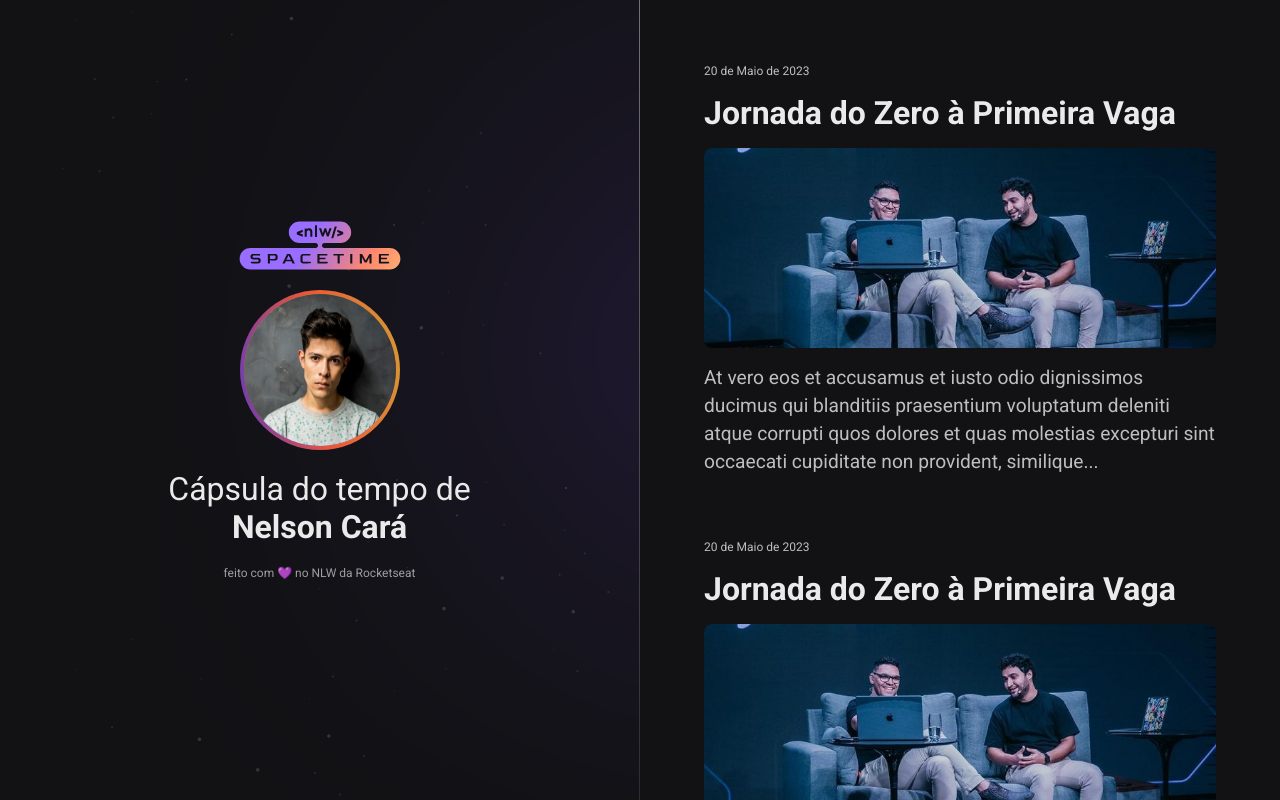
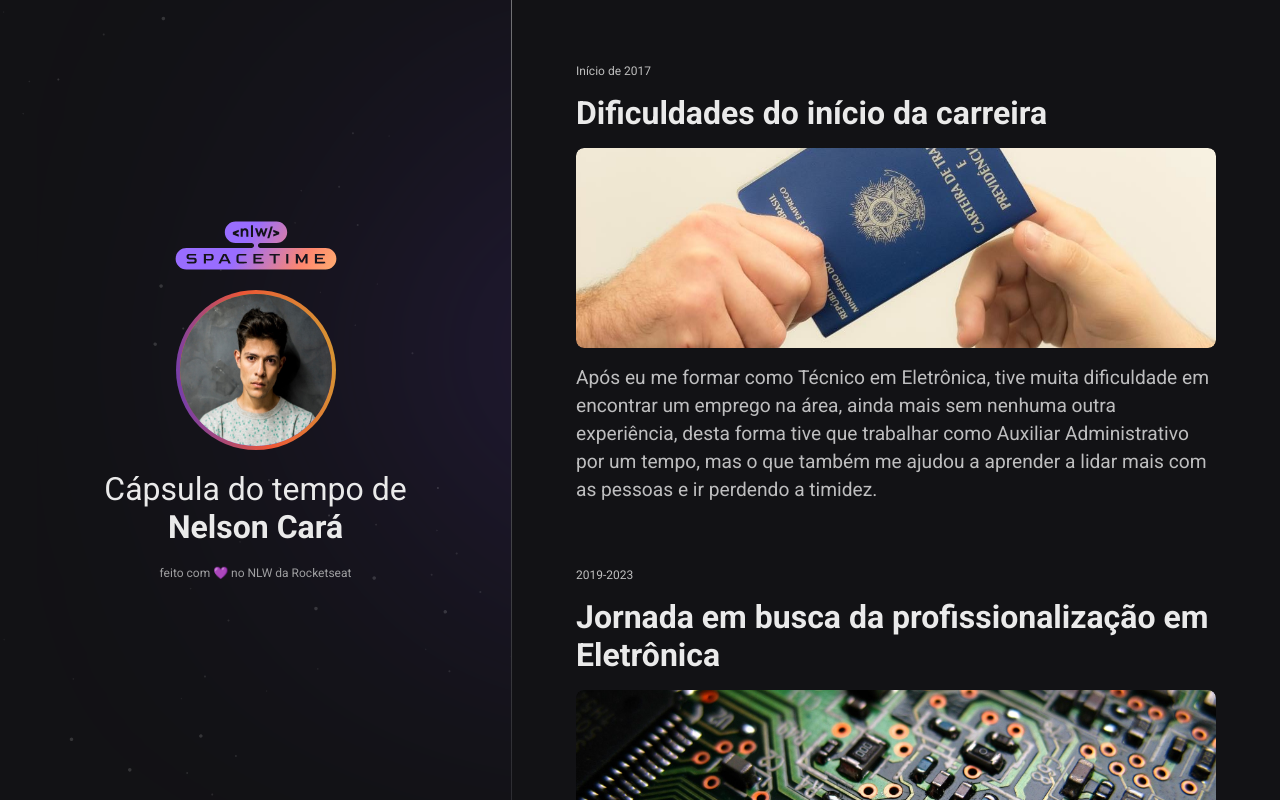
Before and after one commit to NelsonCara/SpaceTime-Nelson, a plain HTML site: page index.html in a window 1280 px wide. Drawn offline with Linux system fonts and the light colour scheme.

Commit message:
Atualização da minha jornada

```diff
--- a/index.html
+++ b/index.html
@@ -12,7 +12,11 @@
       rel="stylesheet"
     />
 
-    <link rel="shortcut icon" href="./assets/favicon.png" type="image/x-icon" />
+    <link
+      rel="shortcut icon"
+      href="./assets/favicon.png"
+      type="image/x-icon"
+    />
 
     <link rel="stylesheet" href="./styles.css" />
 
@@ -33,68 +37,56 @@
     </aside>
 
     <nav>
-      <a
-        href="https://www.youtube.com/watch?v=3nz5HkUJaVU&ab_channel=Rocketseat"
-        target="_blank"
-        class="memory"
-      >
+      <div class="memory">
+        <small> Início de 2017</small>
+        <h1>Dificuldades do início da carreira</h1>
+        <div>
+          <img src="./assets/Text 1.jpg" alt="Busca do primeiro emprego" />
+        </div>
+        <p>
+          Após eu me formar como Técnico em Eletrônica, tive muita dificuldade
+          em encontrar um emprego na área, ainda mais sem nenhuma outra
+          experiência, desta forma tive que trabalhar como Auxiliar
+          Administrativo por um tempo, mas o que também me ajudou a aprender a
+          lidar mais com as pessoas e ir perdendo a timidez.
+        </p>
+      </div>
+
+      <div class="memory">
+        <small> 2019-2023</small>
+        <h1>Jornada em busca da profissionalização em Eletrônica</h1>
+        <div>
+          <img src="./assets/Text 2.jpg" alt="Placa eletrônica" />
+        </div>
+        <p>
+         Depois de um tempo trabalhando no administrativo numa empresa de construção civil, surgiu uma oportunidade de vaga de servente na mesma empresa e decidi encarar o desafio, e apesar das dificuldades do trabalho braçal, tive muito aprendizado. <br/>
+         Tive outras oportunidades como em almoxarifado e também de atendente técnico até finalmente em Abril de 2023, com meus 25 anos, consegui um trabalho como Técnico em Eletrônica em uma industria. <br/>
+         Mesmo conseguindo finalmente um trabalho na minha área de estudo, sempre parecia faltar algo.
+
+        </p>
+      </div>
+
+      <div class="memory">
         <small> 20 de Maio de 2023</small>
-        <h1>Jornada do Zero à Primeira Vaga</h1>
+        <h1>Início de um novo sonho</h1>
+        <a
+          href="https://www.youtube.com/watch?v=3He7tLmtyrg&t=311s&ab_channel=Rocketseat"
+          target="_blank">
           <div>
             <img
-              src="./assets/jornada.png"
-              alt="Rodrigo e Myke apresentando o evento Jornada do Zero à Primeira Vaga"
+              src="./assets/Text 3.jpg"
+              alt="NLW Spacetime - Never Stop Learning"
             />
           </div>
+        </a>
         <p>
-          At vero eos et accusamus et iusto odio dignissimos ducimus qui
-          blanditiis praesentium voluptatum deleniti atque corrupti quos dolores
-          et quas molestias excepturi sint occaecati cupiditate non provident,
-          similique...
+         Sempre gostei muito de computadores, tecnologia e lógica desde que me entendo por gente, porém nunca tive a coragem de começar a estudar sobre programação. <br/>
+         O projeto da NWL Spacetime na Rocketseat abriu minha mente de uma maneira inacreditável e fez eu confiar mais em mim mesmo, mostrando que também posso aprender sobre programação, que tudo tem um começo que só depende de nós mesmos para começar as mudanças. <br/>
+         Tenho certeza que este será o meu ponto de partida nessa nova vida e quero aprender muito mais agora que dei o primeiro passo. Só tenho a agradecer a Rocketseat e a comunidade que deu todo apoio para desenvolver este projeto. <br/>
+         Você pode conferir um pouco mais clicando na imagem acima para acessar o vídeo.
+
         </p>
-      </a>
-
-      <a
-        href="https://www.youtube.com/watch?v=3nz5HkUJaVU&ab_channel=Rocketseat"
-        target="_blank"
-        class="memory"
-      >
-        <small> 20 de Maio de 2023</small>
-        <h1>Jornada do Zero à Primeira Vaga</h1>
-        <div>
-          <img
-            src="./assets/jornada.png"
-            alt="Rodrigo e Myke apresentando o evento Jornada do Zero à Primeira Vaga"
-          />
-        </div>
-        <p>
-          At vero eos et accusamus et iusto odio dignissimos ducimus qui
-          blanditiis praesentium voluptatum deleniti atque corrupti quos dolores
-          et quas molestias excepturi sint occaecati cupiditate non provident,
-          similique...
-        </p>
-      </a>
-
-      <a
-        href="https://www.youtube.com/watch?v=3nz5HkUJaVU&ab_channel=Rocketseat"
-        target="_blank"
-        class="memory"
-      >
-        <small> 20 de Maio de 2023</small>
-        <h1>Jornada do Zero à Primeira Vaga</h1>
-          <div>
-          <img
-            src="./assets/jornada.png"
-            alt="Rodrigo e Myke apresentando o evento Jornada do Zero à Primeira Vaga"
-          />
-          </div>
-        <p>
-          At vero eos et accusamus et iusto odio dignissimos ducimus qui
-          blanditiis praesentium voluptatum deleniti atque corrupti quos dolores
-          et quas molestias excepturi sint occaecati cupiditate non provident,
-          similique...
-        </p>
-      </a>
+      </div>
     </nav>
   </body>
 </html>
--- a/styles.css
+++ b/styles.css
@@ -39,7 +39,7 @@ body {
 
   display: grid;
   grid-template-areas: "profile timeline";
-  grid-template-columns: 1fr 1fr;
+  grid-template-columns: 1fr 1.5fr;
   grid-template-rows: 100vh;
 }
 
```
Also changed, not shown: assets/Text 1.jpg (added), assets/Text 2.jpg (added), assets/Text 3.jpg (added), assets/Work Icon.jpg (added), assets/jornada.png (deleted).
